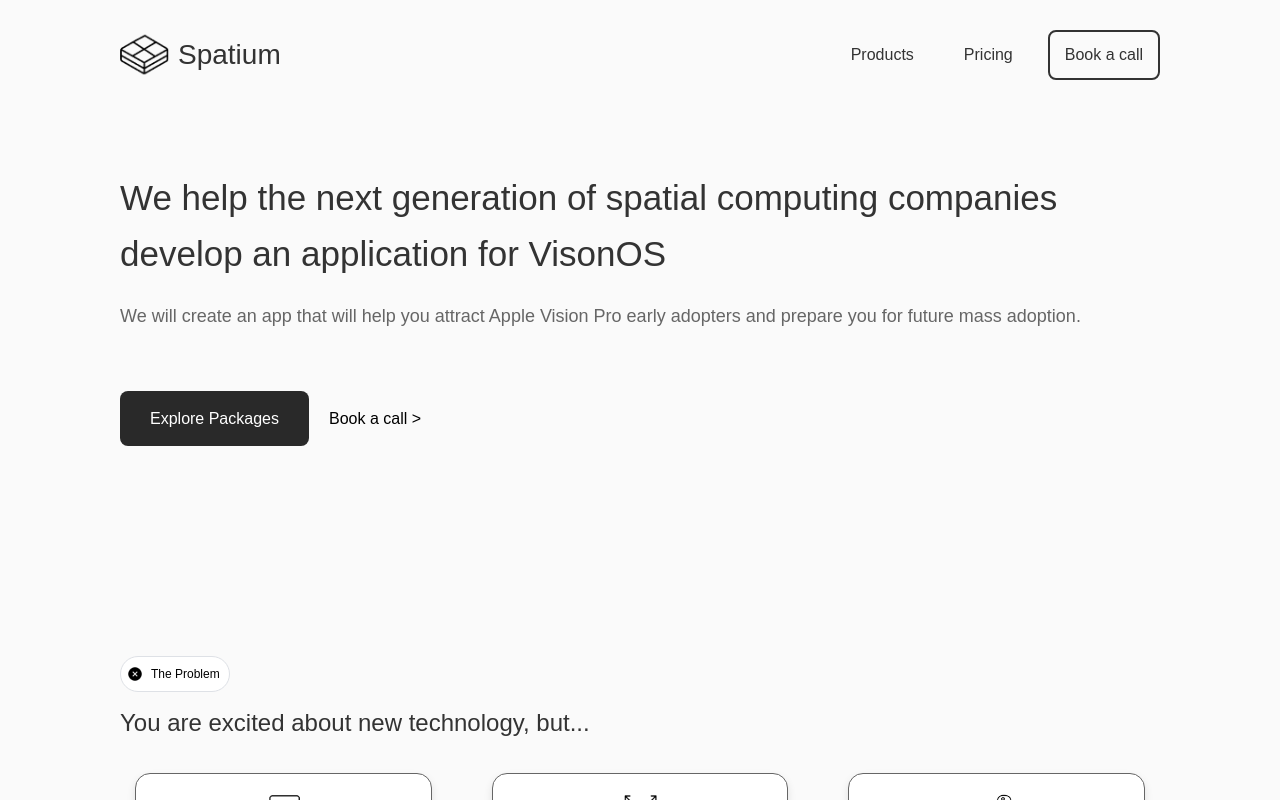
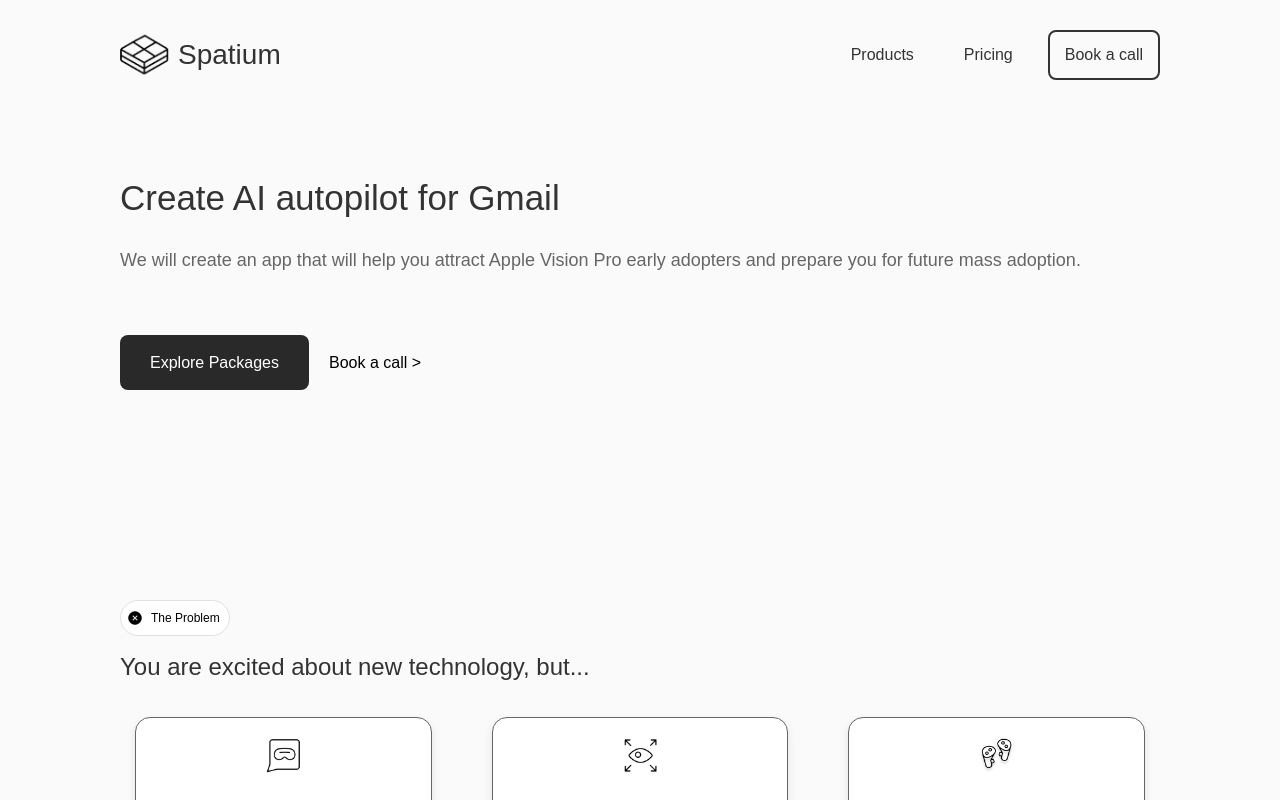
Before and after one commit to vladyslavpodenko/Spatiumxr.eu, a Next.js app: page / in a window 1280 px wide. Shown: the top 800 px of the page. Built offline with nearby package versions, Linux system fonts and the light colour scheme; a web font is replaced by a local one.

Commit message:
Update index.tsx

```diff
--- a/src/pages/index.tsx
+++ b/src/pages/index.tsx
@@ -9,7 +9,7 @@
         <>
             <title>Autopilot for Gmail</title>
             <header>
-                <h1>We help the next generation of spatial computing companies develop an application for VisonOS</h1>
+                <h1>Create AI autopilot for Gmail</h1>
                 <p>We will create an app that will help you attract Apple Vision Pro early adopters and prepare you for
                     future
                     mass adoption.</p>
```
